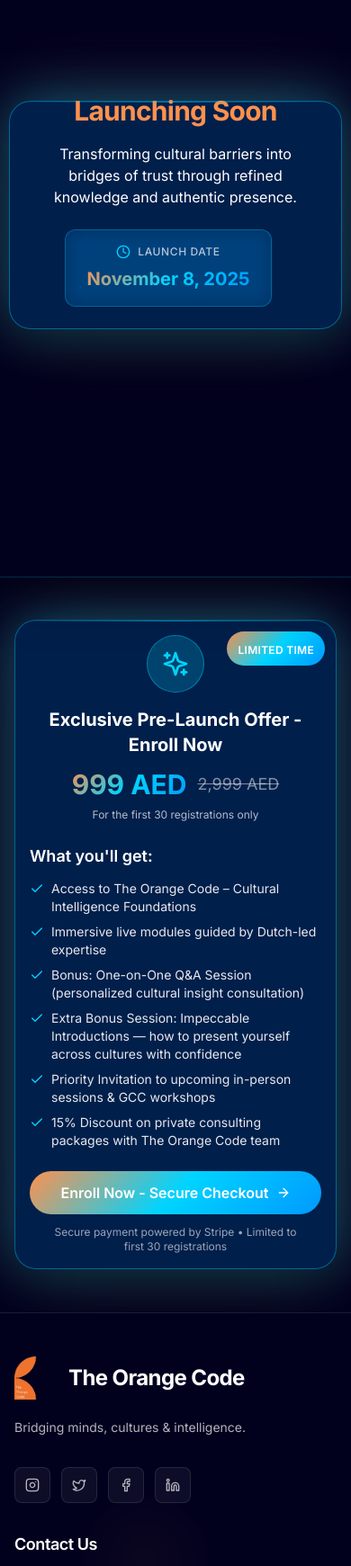
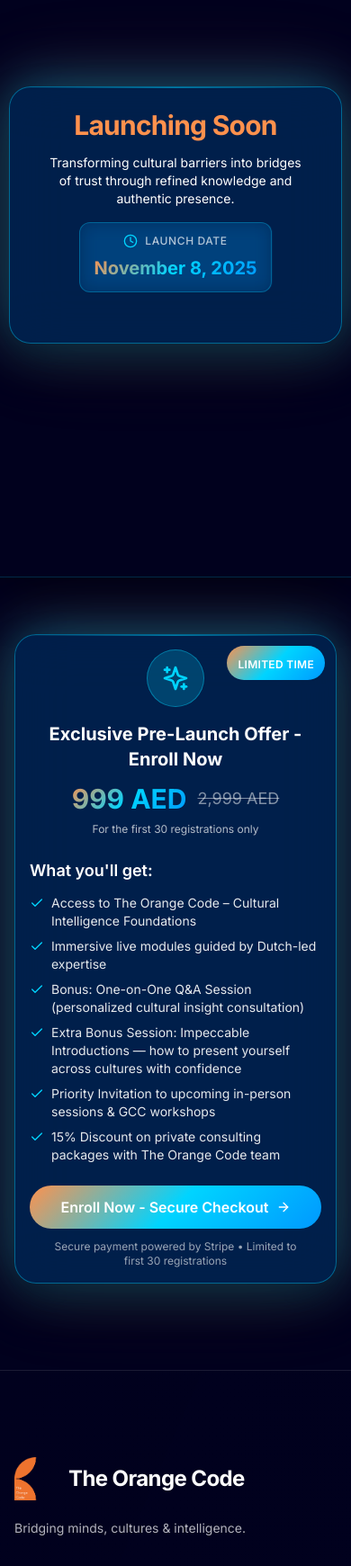
Before and after one commit to sksh100/theorangecode, a Next.js app: page / in a window 390 px wide. Shown: the part 203-1944 px from the top of the page at 90% size. Built offline with nearby package versions, Linux system fonts and the light colour scheme.

Commit message:
Fix mobile layout: hide logo on mobile, reduce padding, fix footer overlap

```diff
--- a/src/app/globals.css
+++ b/src/app/globals.css
@@ -64,12 +64,21 @@
     position: relative;
     width: 100%;
     height: 100vh;
+    min-height: 100vh;
     background-color: #01011e;
     display: flex;
     align-items: center;
     justify-content: center;
     padding: 0;
     z-index: 1;
+  }
+
+  @media (max-width: 768px) {
+    .hero-section {
+      height: auto;
+      min-height: auto;
+      padding: 2rem 0;
+    }
   }
 
   .hero-section::before {
--- a/src/app/page.tsx
+++ b/src/app/page.tsx
@@ -159,38 +159,38 @@ export default function Home() {
   return (
     <div className="min-h-screen bg-primary-dark">
       {/* Coming Soon Hero Section */}
-      <section className="hero-section">
-        <div className="hero-content pt-4 sm:pt-4 md:pt-4">
+      <section className="hero-section pb-8 sm:pb-0">
+        <div className="hero-content pt-4 sm:pt-4 md:pt-4 pb-4 sm:pb-0">
 
           <motion.div
-            className="glass-card mt-0 relative overflow-visible py-20 sm:py-32 md:py-40"
+            className="glass-card mt-0 relative overflow-hidden py-8 sm:py-16 md:py-32 lg:py-40"
             initial={{ opacity: 0, y: 30 }}
             animate={{ opacity: 1, y: 0 }}
             transition={{ duration: 0.8, delay: 0.4 }}
           >
-            {/* Logo in bottom left corner of glass box */}
+            {/* Logo in bottom left corner of glass box - hidden on mobile */}
             <motion.div
               initial={{ opacity: 0, scale: 0.8 }}
               animate={{ opacity: 1, scale: 1 }}
               transition={{ duration: 0.8, delay: 0.6 }}
-              className="absolute bottom-0 left-0 z-20 hidden sm:block"
+              className="absolute bottom-0 left-0 z-10 hidden md:block"
             >
               <Image
                 src="/coming-soon/logo-1.png"
                 alt="The Orange Code Logo"
                 width={400}
                 height={400}
-                className="w-auto h-auto max-w-[200px] sm:max-w-[300px] md:max-w-[400px]"
+                className="w-auto h-auto max-w-[150px] md:max-w-[250px] lg:max-w-[400px]"
                 priority
               />
             </motion.div>
-            <div className="-mt-8 sm:-mt-12">
-            <h1 className="text-3xl sm:text-4xl md:text-5xl lg:text-6xl font-bold mb-4 sm:mb-6 leading-tight tracking-tight text-center sm:text-right text-orange">
+            <div className="relative z-20 px-4 sm:px-6 md:px-0 mb-8 md:mb-0">
+            <h1 className="text-3xl sm:text-4xl md:text-5xl lg:text-6xl font-bold mb-3 sm:mb-4 md:mb-6 leading-tight tracking-tight text-center sm:text-right text-orange">
               Launching Soon
             </h1>
 
             <motion.p
-              className="hero-subtitle font-sofia text-base sm:text-lg md:text-xl lg:text-2xl text-white mb-6 sm:mb-12 font-normal text-center sm:text-right max-w-full sm:max-w-2xl sm:ml-auto px-4 sm:px-0"
+              className="hero-subtitle font-sofia text-sm sm:text-base md:text-lg lg:text-xl xl:text-2xl text-white mb-4 sm:mb-6 md:mb-12 font-normal text-center sm:text-right max-w-full sm:max-w-2xl sm:ml-auto"
               initial={{ opacity: 0, y: 20 }}
               animate={{ opacity: 1, y: 0 }}
               transition={{ duration: 0.8, delay: 0.9 }}
@@ -199,12 +199,12 @@ export default function Home() {
             </motion.p>
 
             <motion.div
-              className="countdown-section mt-4 sm:mt-8 flex justify-center sm:justify-end pr-4 sm:pr-0"
+              className="countdown-section mt-4 sm:mt-6 md:mt-8 flex justify-center sm:justify-end"
               initial={{ opacity: 0, y: 20 }}
               animate={{ opacity: 1, y: 0 }}
               transition={{ duration: 0.8, delay: 1.1 }}
             >
-              <div className="event-info inline-flex flex-col items-center gap-2 sm:gap-4 p-4 sm:p-6 md:p-8 px-6 sm:px-8 md:px-12 bg-bright-blue/10 border border-light-blue/30 rounded-xl sm:rounded-2xl backdrop-blur-[10px]">
+              <div className="event-info inline-flex flex-col items-center gap-2 sm:gap-3 md:gap-4 p-3 sm:p-4 md:p-6 lg:p-8 px-4 sm:px-6 md:px-8 lg:px-12 bg-bright-blue/10 border border-light-blue/30 rounded-xl sm:rounded-2xl backdrop-blur-[10px]">
                 <div className="flex items-center gap-2 sm:gap-3">
                   <Clock className="w-4 h-4 sm:w-5 sm:h-5 md:w-6 md:h-6 text-azure-blue" />
                   <span className="date-label font-sofia text-xs sm:text-sm text-white/70 uppercase tracking-wider font-medium">
@@ -250,10 +250,10 @@ export default function Home() {
       </section>
 
       {/* Exclusive Pre-Launch Offer Section */}
-      <section className="relative py-12 sm:py-16 md:py-20 px-4 sm:px-6">
+      <section className="relative py-16 sm:py-20 md:py-24 px-4 sm:px-6 mb-8 sm:mb-0">
         <div className="max-w-4xl mx-auto">
           <motion.div
-            className="glass-card p-6 sm:p-8 md:p-12 relative overflow-hidden bg-accent-blue/20 backdrop-blur-[30px] border border-light-blue/40"
+            className="glass-card p-4 sm:p-6 md:p-8 lg:p-12 relative overflow-hidden bg-accent-blue/20 backdrop-blur-[30px] border border-light-blue/40"
             style={{
               boxShadow: '0 25px 50px rgba(0, 0, 0, 0.3), 0 0 60px rgba(0, 212, 255, 0.4), 0 0 100px rgba(255, 145, 77, 0.2)'
             }}
--- a/src/components/ModernFooter.tsx
+++ b/src/components/ModernFooter.tsx
@@ -90,7 +90,7 @@ export function ModernFooter({ hideQuickLinks = false, hideLegalLinks = false }:
 
       <div className="relative z-10">
         {/* Main Footer Content */}
-        <div className="container mx-auto px-4 sm:px-6 py-12 sm:py-16 md:py-20">
+        <div className="container mx-auto px-4 sm:px-6 py-16 sm:py-20 md:py-24 mt-8 sm:mt-0">
           <div className="grid grid-cols-1 md:grid-cols-2 lg:grid-cols-3 gap-8 sm:gap-12 lg:gap-16">
 
             {/* Company Info - Left Column */}
```
